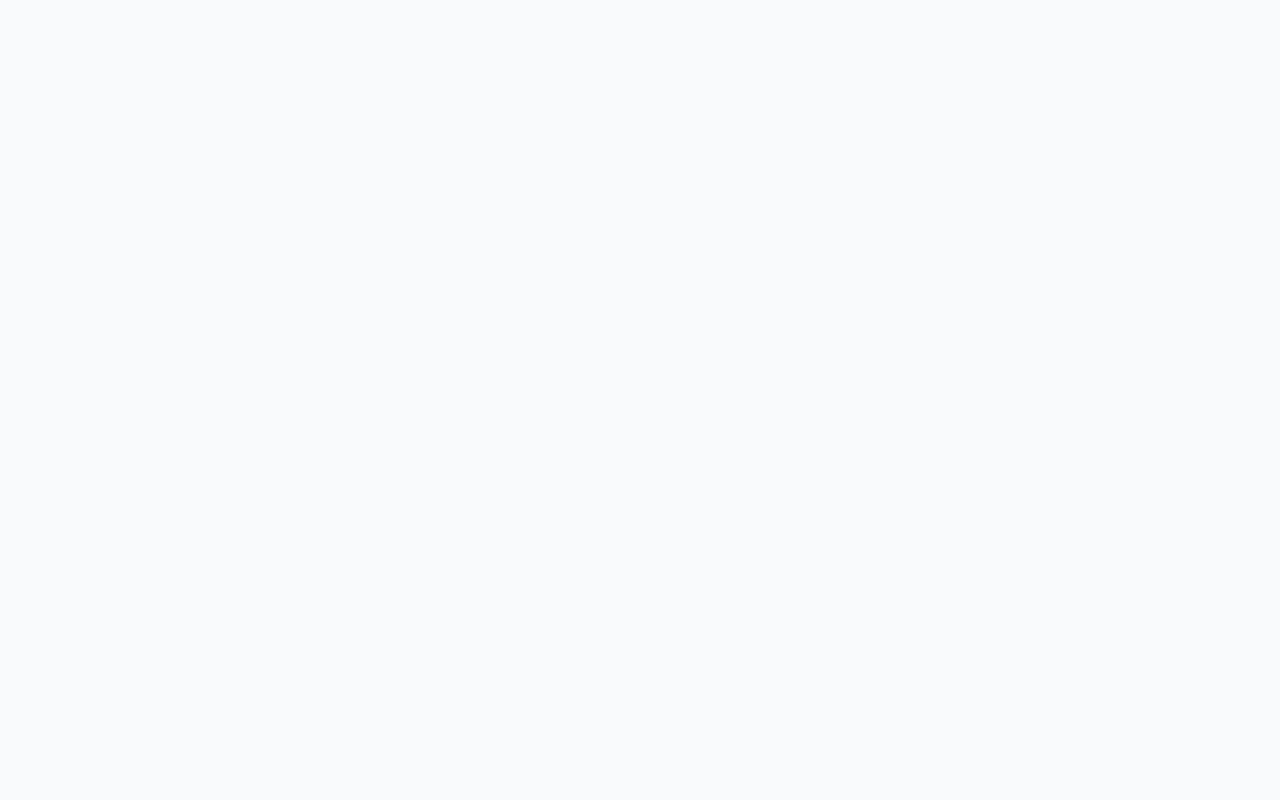
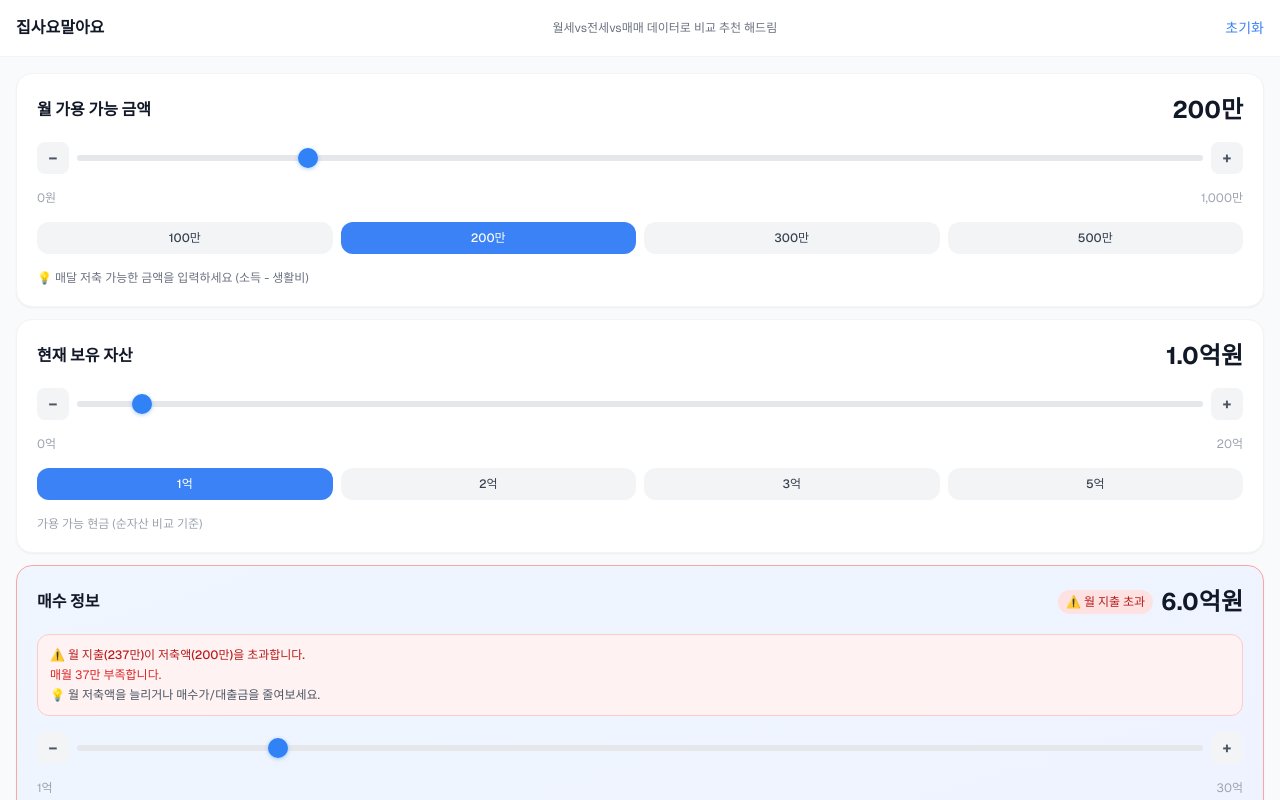
Before and after one commit to onady-dev/simulater, a Next.js app in the folder app/: page / in a window 1280 px wide. Before the commit this address had no page. Shown: the top 800 px of the page. Built offline with nearby package versions, Linux system fonts and the light colour scheme.

Commit message:
refactor: 제목 '집사요말아요'로 변경 및 루트 페이지 리다이렉트 제거

```diff
--- a/app/src/app/layout.tsx
+++ b/app/src/app/layout.tsx
@@ -10,8 +10,8 @@ const geistSans = localFont({
 });
 
 export const metadata: Metadata = {
-  title: '집 살까? 전세 살까?',
-  description: '매수 vs 전세 vs 월세 — 어떤 선택이 유리한지 계산해보세요',
+  title: '집사요말아요',
+  description: '월세vs전세vs매매 데이터로 비교 추천 해드림',
   manifest: '/manifest.json',
 };
 
--- a/app/src/app/page.tsx
+++ b/app/src/app/page.tsx
@@ -1,5 +1,43 @@
-import { redirect } from 'next/navigation';
+'use client';
 
-export default function Home() {
-  redirect('/calculator');
+import { useEffect } from 'react';
+import { useCalculatorStore } from '@/lib/store/calculatorStore';
+import { TopBar } from '@/components/layout/TopBar';
+import { PriceStepCard } from '@/components/inputs/PriceStepCard';
+import { PeriodStepCard } from '@/components/inputs/PeriodStepCard';
+import { AutoRecommendation } from '@/components/results/AutoRecommendation';
+import { AssetProjectionChart } from '@/components/charts/AssetProjectionChart';
+import { MonthlyCostSummary } from '@/components/results/MonthlyCostSummary';
+
+export default function CalculatorPage() {
+  const calculate = useCalculatorStore((s) => s.calculate);
+
+  useEffect(() => {
+    calculate();
+  }, [calculate]);
+
+  return (
+    <div className="min-h-screen bg-gray-50">
+      <TopBar />
+
+      <main className="pb-10 pt-4">
+        <section className="px-4 space-y-3 mb-4">
+          <PriceStepCard />
+          <PeriodStepCard />
+        </section>
+
+        <AutoRecommendation />
+
+        <div className="px-4 mb-4">
+          <AssetProjectionChart />
+        </div>
+
+        <MonthlyCostSummary />
+
+        <p className="text-xs text-gray-400 text-center px-6 mt-4">
+          ※ 공시가격은 시세의 70% 근사치 적용. 본 계산기는 참고용이며 법적 효력이 없습니다.
+        </p>
+      </main>
+    </div>
+  );
 }
--- a/app/src/components/layout/TopBar.tsx
+++ b/app/src/components/layout/TopBar.tsx
@@ -8,7 +8,8 @@ export function TopBar() {
   return (
     <header className="sticky top-0 z-40 bg-white/95 backdrop-blur-sm border-b border-gray-100">
       <div className="flex items-center justify-between px-4 h-14">
-        <h1 className="text-base font-bold text-gray-900">집 살까? 전세 살까?</h1>
+        <h1 className="text-base font-bold text-gray-900">집사요말아요</h1>
+        <p className="text-xs text-gray-500">월세vs전세vs매매 데이터로 비교 추천 해드림</p>
         <button
           onClick={resetAll}
           className="text-sm text-blue-500 font-medium active:opacity-70 transition-opacity"
```
Also changed, not shown: 1 other file (tests, documents, lock files or other folders).
